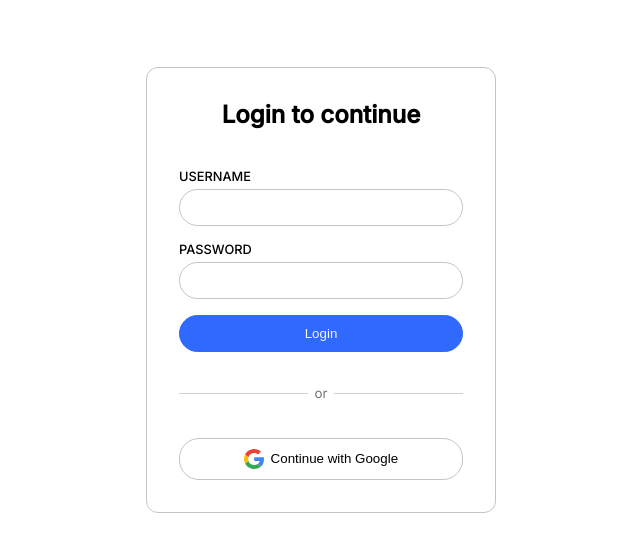
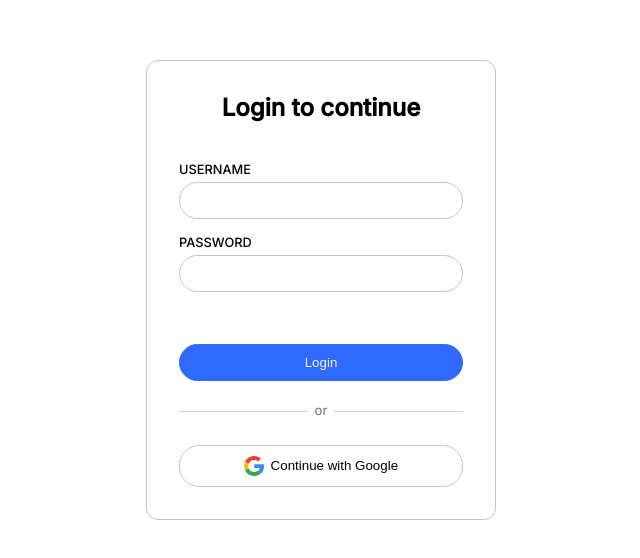
Before and after one commit to Lexeor/pay-vault, a React (Create React App) app: page /login in a window 1280 px wide. Shown: the part 110-668 px from the top of the page, without its empty margins (319-959 px from the left). Built offline with nearby package versions, Linux system fonts and the light colour scheme.

Commit message:
login form design improvements

```diff
--- a/src/components/Login.tsx
+++ b/src/components/Login.tsx
@@ -62,7 +62,7 @@ function Login({}: Props) {
         <Form>
           <div className="login-panel">
             <h1>Login to continue</h1>
-            <div className="form-field">
+            <div className="form-group">
               <label htmlFor="label-name">Username</label>
               <Field name="username" type="text" className="form-control" />
               <ErrorMessage
@@ -71,7 +71,7 @@ function Login({}: Props) {
                 className="alert alert-danger"
               />
             </div>
-            <div className="form-field">
+            <div className="form-group">
               <label htmlFor="label-password">Password</label>
               <Field name="password" type="password" className="form-control" />
               <ErrorMessage
@@ -80,10 +80,11 @@ function Login({}: Props) {
                 className="alert alert-danger"
               />
             </div>
+            <br />
             <button type="submit" className="btn-primary">
               Login
             </button>
-            <div className="login-signup-separator ">
+            <div className="login-signup-separator">
               <span className="text-in-separator">or</span>
             </div>
             <button type="button" className="btn-secondary">
@@ -91,6 +92,13 @@ function Login({}: Props) {
               <span>Continue with Google</span>
             </button>
           </div>
+          {message && (
+            <div className="form-group">
+              <div className="alert alert-danger" role="alert">
+                {message}
+              </div>
+            </div>
+          )}
         </Form>
       </Formik>
     </div>
--- a/src/styles/_login.scss
+++ b/src/styles/_login.scss
@@ -2,7 +2,7 @@ form {
   width: 80%;
 }
 
-.form-field {
+.form-group {
   position: relative;
   display: flex;
   flex-direction: column;
@@ -47,8 +47,8 @@ form {
 .login-signup-separator {
   border-top: 1px solid #cbd2d6;
   position: relative;
-  margin-top: 8.72%;
-  margin-bottom: 4.895%;
+  margin-top: 4.72%;
+  margin-bottom: 1%;
   height: 15px;
   text-align: center;
   font-size: 83.34%;
--- a/src/styles/main.css
+++ b/src/styles/main.css
@@ -51,12 +51,12 @@ form {
   width: 80%;
 }
 
-.form-field {
+.form-group {
   position: relative;
   display: flex;
   flex-direction: column;
 }
-.form-field .alert {
+.form-group .alert {
   position: absolute;
   top: 0;
   right: 0;
@@ -92,8 +92,8 @@ form {
 .login-signup-separator {
   border-top: 1px solid #cbd2d6;
   position: relative;
-  margin-top: 8.72%;
-  margin-bottom: 4.895%;
+  margin-top: 4.72%;
+  margin-bottom: 1%;
   height: 15px;
   text-align: center;
   font-size: 83.34%;
```
Also changed, not shown: 1 other file (tests, documents, lock files or other folders).
